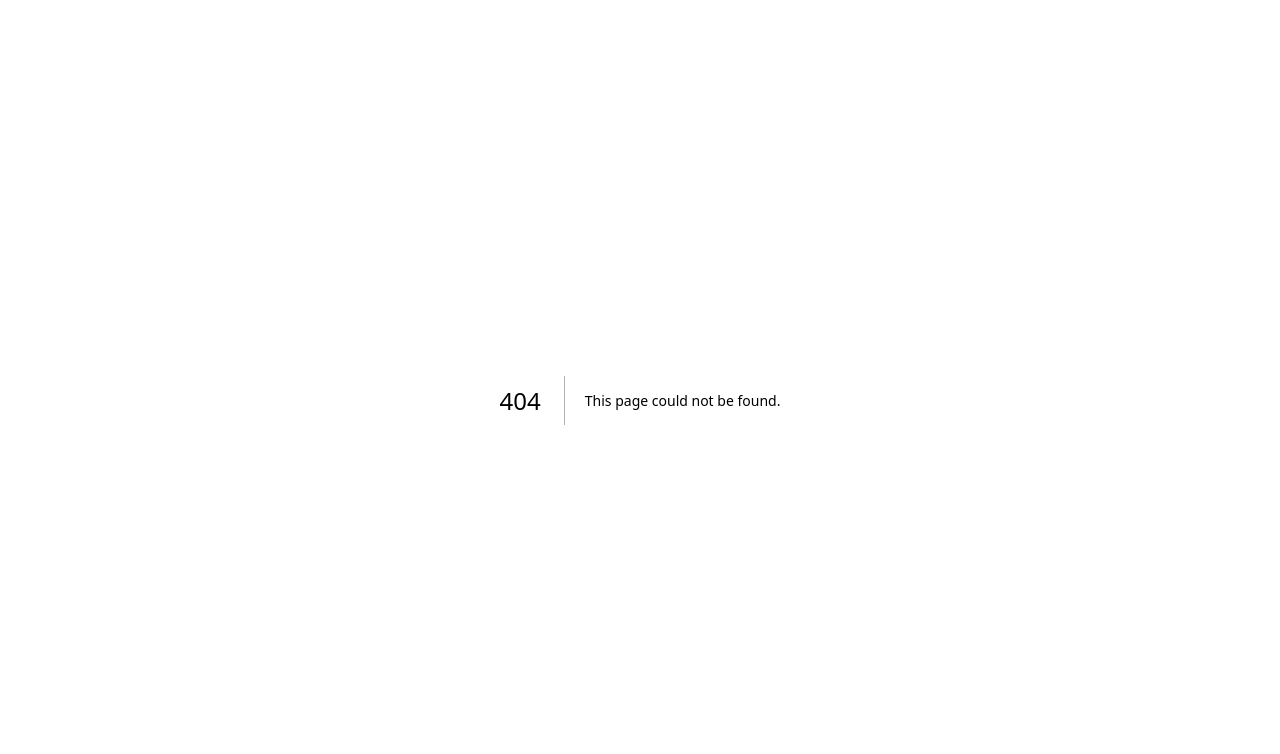
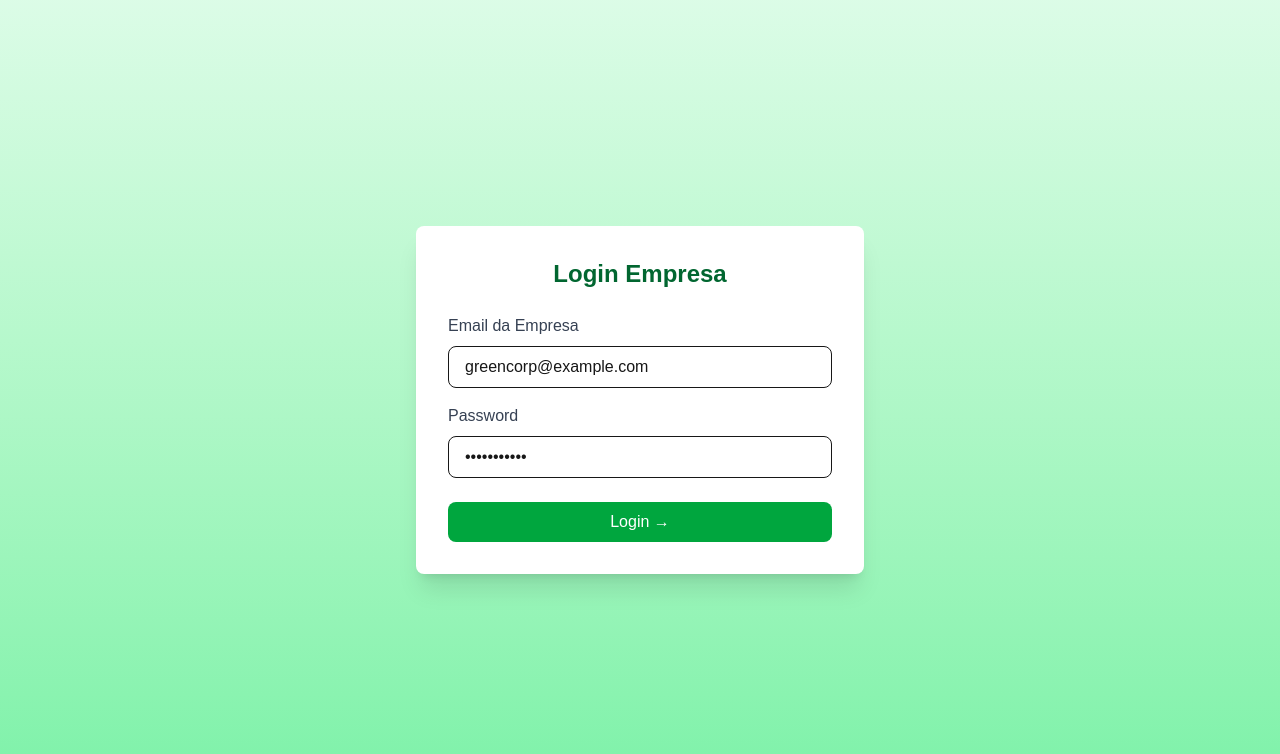
Before and after one commit to Piyush77Bansal/GreenPledge, a Next.js app: page /login in a window 1280 px wide. Before the commit this address had no page. Shown: the top 754 px of the page. Built offline with nearby package versions, Linux system fonts and the light colour scheme.

Commit message:
feat: add LoginPage component and update navigation to login

```diff
--- /dev/null
+++ b/src/app/login/page.jsx
@@ -0,0 +1,45 @@
+"use client";
+import { useRouter } from "next/navigation";
+
+export default function LoginPage() {
+    const router = useRouter();
+
+    const handleLogin = () => {
+        // TODO: Implement login logic here
+        // For now, just redirect to the dashboard
+        router.push("/dashboard");
+    };
+
+    return (
+        <div className="min-h-screen bg-gradient-to-b from-green-100 to-green-300 flex items-center justify-center p-4">
+            <div className="bg-white shadow-xl rounded-lg p-8 w-full max-w-md">
+                <h2 className="text-2xl font-bold text-green-800 mb-6 text-center">
+                    Login Empresa
+                </h2>
+
+                <label className="block text-gray-700 mb-2">Email da Empresa</label>
+                <input
+                    type="email"
+                    className="w-full px-4 py-2 mb-4 border rounded-lg focus:outline-none focus:ring-2 focus:ring-green-600"
+                    placeholder="company@example.com"
+                    defaultValue="greencorp@example.com"
+                />
+
+                <label className="block text-gray-700 mb-2">Password</label>
+                <input
+                    type="password"
+                    className="w-full px-4 py-2 mb-6 border rounded-lg focus:outline-none focus:ring-2 focus:ring-green-600"
+                    placeholder="••••••••"
+                    defaultValue="password123"
+                />
+
+                <button
+                    onClick={handleLogin}
+                    className="w-full bg-green-600 hover:bg-green-700 text-white py-2 rounded-lg"
+                >
+                    Login →
+                </button>
+            </div>
+        </div>
+    );
+}
--- a/src/app/page.tsx
+++ b/src/app/page.tsx
@@ -21,9 +21,9 @@ export default function Home() {
           />
           <h1 className="text-2xl font-bold text-green-800">Planet ReLeaf</h1>
         </div>
-        <Link href="/map">
+        <Link href="/login">
           <button className="bg-green-600 hover:bg-green-700 text-white px-4 py-2 rounded">
-            Explore Map →
+            Login Empresas →
           </button>
         </Link>
       </nav>
```
